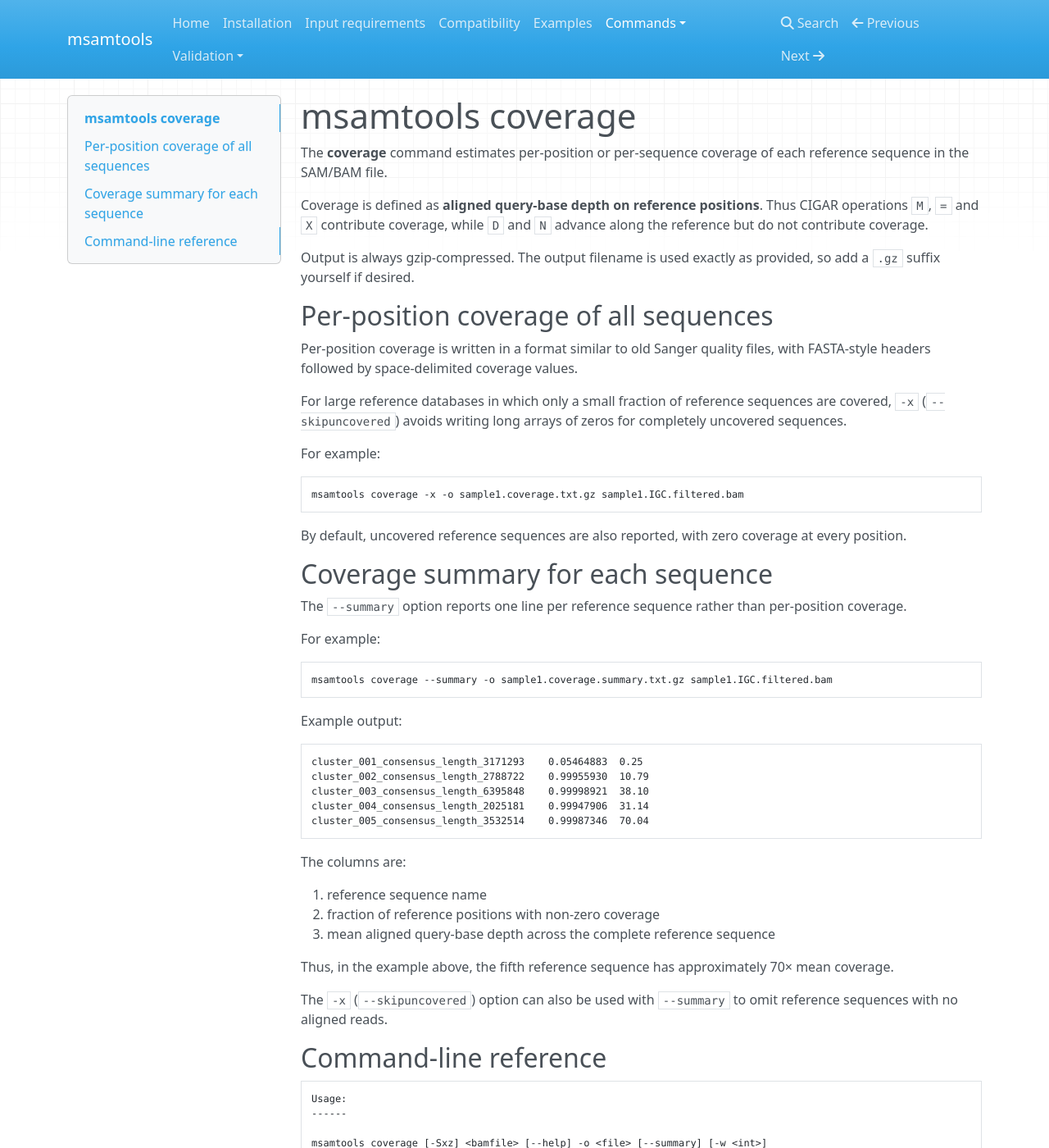
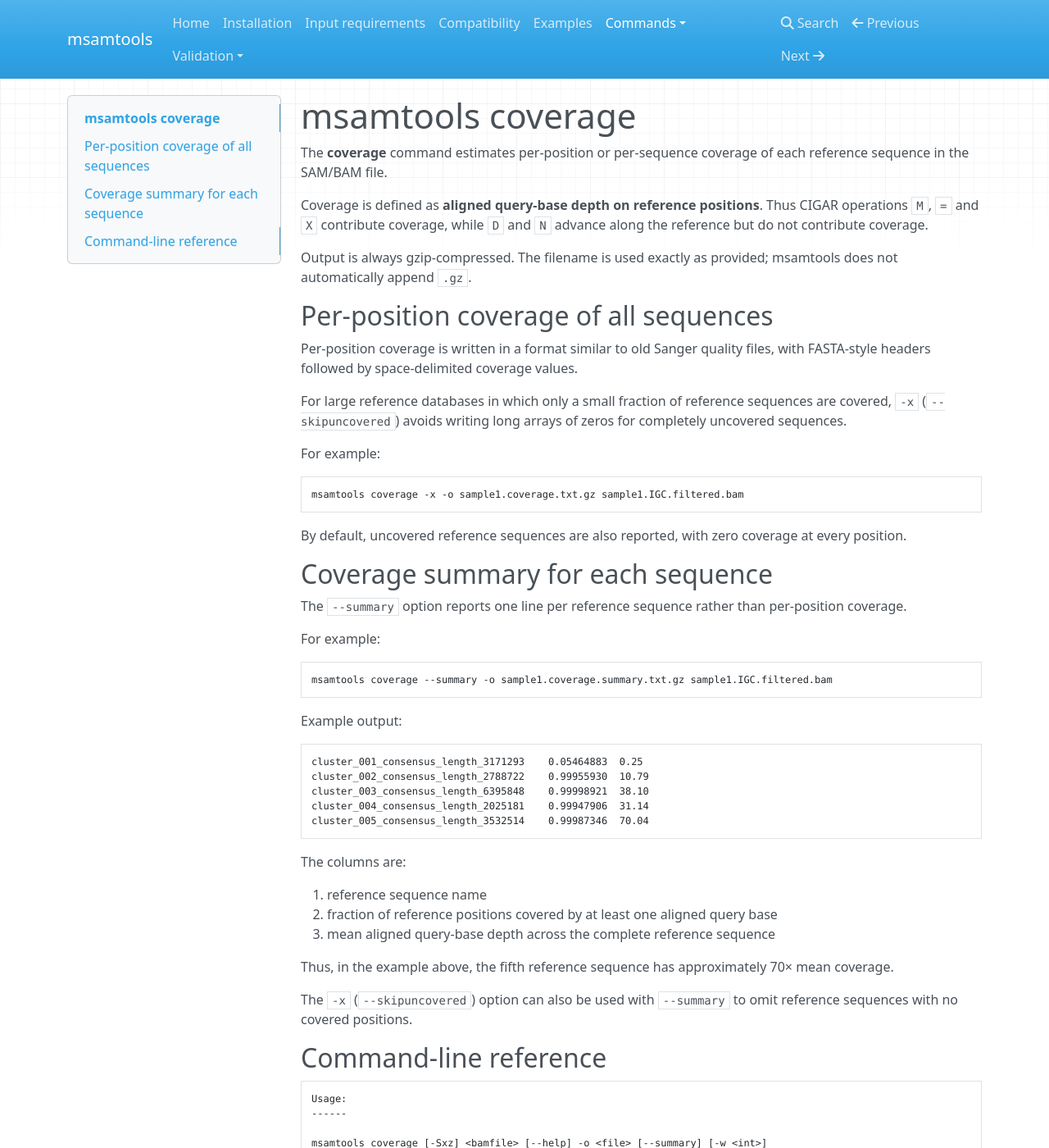
Before and after one commit to arumugamlab/msamtools, an MkDocs documentation site: the page built from docs/coverage.md, in a window 1280 px wide and 1400 px high. Shown: the whole window at 82% size. Built offline with MkDocs 1.6.1, drawn with Linux system fonts in a browser that asks for light colours; nearby versions of some CDN libraries.

Commit message:
docs: clean up coverage documentation

```diff
--- a/docs/coverage.md
+++ b/docs/coverage.md
@@ -7,10 +7,10 @@ Coverage is defined as **aligned query-base depth on reference positions**.
 Thus CIGAR operations `M`, `=` and `X` contribute coverage, while `D` and `N`
 advance along the reference but do not contribute coverage.
 
-Output is always gzip-compressed. The output filename is used exactly as
-provided, so add a `.gz` suffix yourself if desired.
+Output is always gzip-compressed. The filename is used exactly as provided;
+msamtools does not automatically append `.gz`.
 
-## Per-position coverage of all sequences <a name="pos-coverage"></a>
+## Per-position coverage of all sequences
 
 Per-position coverage is written in a format similar to old Sanger quality
 files, with FASTA-style headers followed by space-delimited coverage values.
@@ -28,7 +28,7 @@ msamtools coverage -x -o sample1.coverage.txt.gz sample1.IGC.filtered.bam
 By default, uncovered reference sequences are also reported, with zero
 coverage at every position.
 
-## Coverage summary for each sequence <a name="frac-coverage"></a>
+## Coverage summary for each sequence
 
 The `--summary` option reports one line per reference sequence rather than
 per-position coverage.
@@ -52,14 +52,14 @@ cluster_005_consensus_length_3532514	0.99987346	70.04
 The columns are:
 
 1. reference sequence name
-2. fraction of reference positions with non-zero coverage
+2. fraction of reference positions covered by at least one aligned query base
 3. mean aligned query-base depth across the complete reference sequence
 
 Thus, in the example above, the fifth reference sequence has approximately
 70× mean coverage.
 
 The `-x` (`--skipuncovered`) option can also be used with `--summary` to omit
-reference sequences with no aligned reads.
+reference sequences with no covered positions.
 
 ## Command-line reference
 
```
